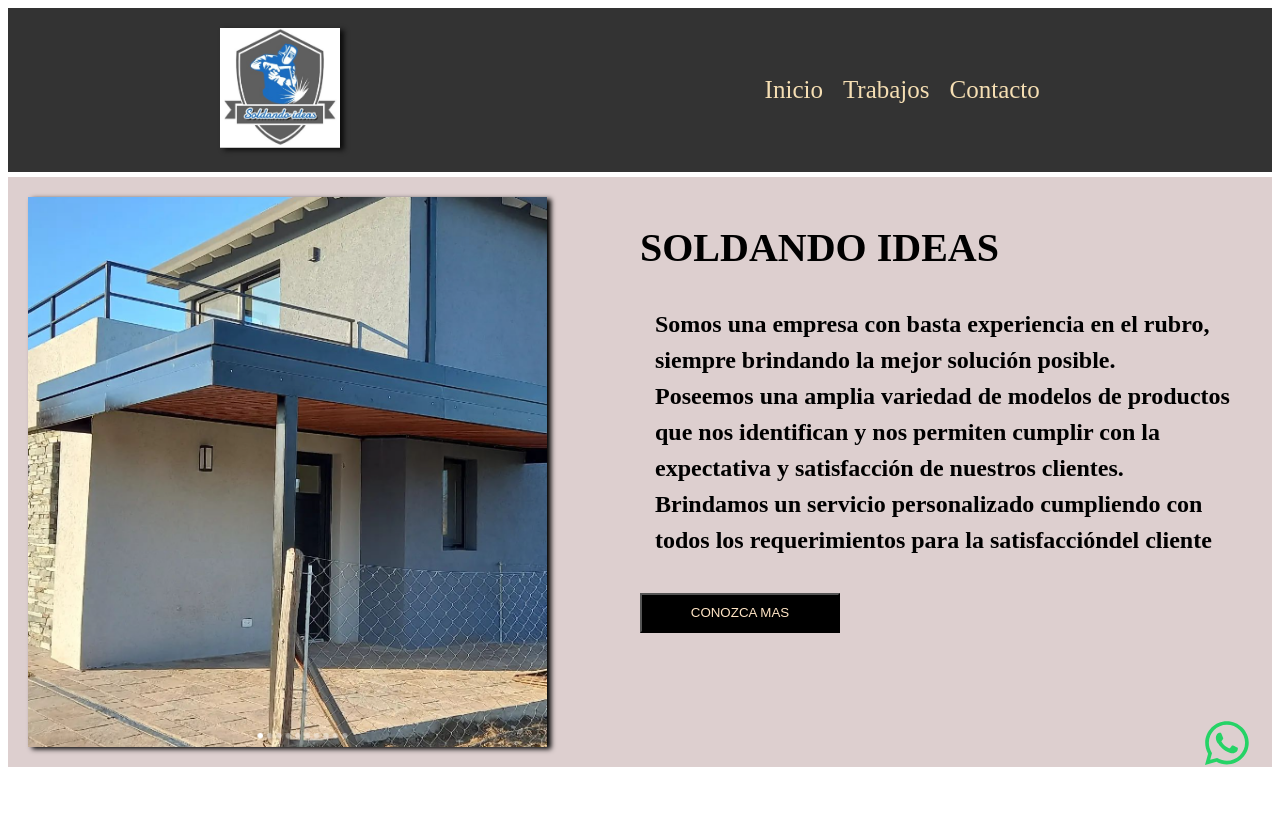
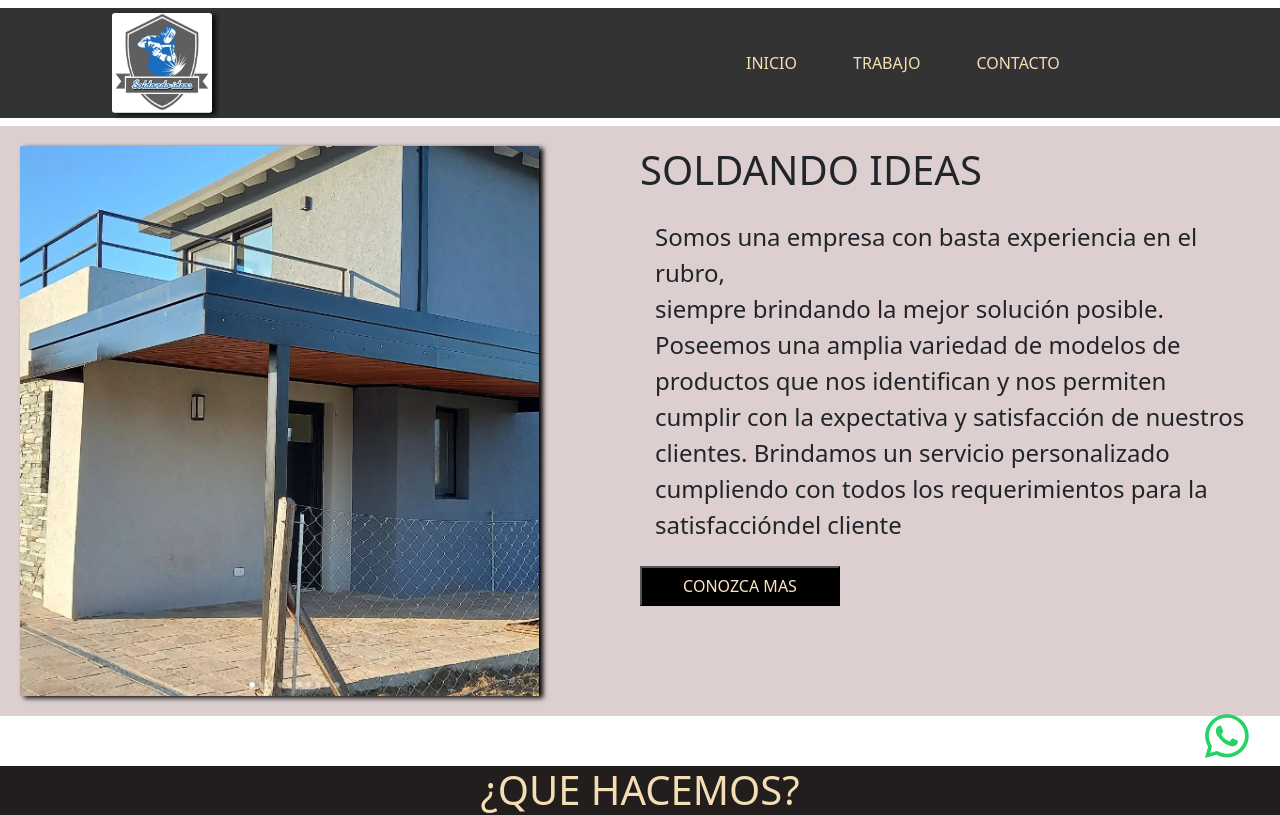
Before and after one commit to LeanRamirez/Soldando-Ideas, a React (Vite) app: page / in a window 1280 px wide. Shown: the top 815 px of the page. Built offline with nearby package versions, Linux system fonts and the light colour scheme.

Commit message:
actualizacion de barra de navegacion

```diff
--- a/package.json
+++ b/package.json
@@ -14,6 +14,7 @@
     "@fortawesome/free-brands-svg-icons": "^6.5.2",
     "@fortawesome/free-solid-svg-icons": "^6.5.2",
     "@fortawesome/react-fontawesome": "^0.2.0",
+    "bootstrap": "^5.3.3",
     "react": "^18.2.0",
     "react-dom": "^18.2.0",
     "react-router-dom": "^6.23.0"
--- a/src/App.css
+++ b/src/App.css
@@ -1,42 +1,3 @@
-/* #root {
-  max-width: 1280px;
-  margin: 0 auto;
-  padding: 2rem;
-  text-align: center;
+.body{
+  width: auto;
 }
-
-.logo {
-  height: 6em;
-  padding: 1.5em;
-  will-change: filter;
-  transition: filter 300ms;
-}
-.logo:hover {
-  filter: drop-shadow(0 0 2em #646cffaa);
-}
-.logo.react:hover {
-  filter: drop-shadow(0 0 2em #61dafbaa);
-}
-
-@keyframes logo-spin {
-  from {
-    transform: rotate(0deg);
-  }
-  to {
-    transform: rotate(360deg);
-  }
-}
-
-@media (prefers-reduced-motion: no-preference) {
-  a:nth-of-type(2) .logo {
-    animation: logo-spin infinite 20s linear;
-  }
-}
-
-.card {
-  padding: 2em;
-}
-
-.read-the-docs {
-  color: #888;
-} */
--- a/src/App.jsx
+++ b/src/App.jsx
@@ -1,6 +1,7 @@
 import React from 'react';
+import 'bootstrap/dist/css/bootstrap.min.css';
+// import style from "./App.css"
 
-import './App.css'
 
 import Inicio from './components/inicio/inicio'
 import NavBar from './components/navBar/navBar'
--- a/src/components/navBar/navBar.jsx
+++ b/src/components/navBar/navBar.jsx
@@ -1,25 +1,34 @@
-import React, { useState } from "react";
-import logo from "../../assets/logo.png";
+import React from "react";
 import style from "./navBar.module.css";
 
-const NavBar = () => {
-  const [showMenu, setShowMenu] = useState(false);
+import logo from "../../assets/logo.png";
 
-  return (
-    <nav className={style.nav}>
-      <div className={style.logo}>
-        <img src={logo} alt="logo"/>
+const NavBar =()=>{
+  return(
+    <nav className="navbar navbar-expand-md navbar-dark">
+      <div className={`container-fluid ${style.container}`}>
+          <a className="navbar-brand">
+            <img className={style.logo} src={logo} alt="logo"/>
+          </a>
+        <button className="navbar-toggler" type="button" data-bs-toggle="collapse" data-bs-target="#navbarToggler" aria-controls="navbarToggler" aria-expanded="false" aria-label="Toggle navigation">
+          <span className="navbar-toggler-icon"></span>
+        </button>
+        <div className={`collapse navbar-collapse ${style.menu}`} id="navbarToggler">
+          <ul className="navbar-nav me-auto mb-2 mb-lg-0">
+            <li className="nav-item">
+              <a className="nav-link" aria-current="page" href="#inicio">INICIO</a>
+            </li>
+            <li className="nav-item">
+              <a className="nav-link" href="#trabajos">TRABAJO</a>
+            </li>
+            <li className="nav-item">
+              <a className="nav-link" aria-disabled="true" href="#contacto">CONTACTO</a>
+            </li>
+          </ul>
+        </div>
       </div>
-      <div className={style.menuToggle} onClick={() => setShowMenu(!showMenu)}>
-        <i className={showMenu ? "fas fa-times" : "fas fa-bars"}></i>
-      </div>
-      <ul className={showMenu ? style.menuActive : style.menu}>
-        <li><a href="#inicio">Inicio</a></li>
-        <li><a href="#trabajos">Trabajos</a></li>
-        <li><a href="#contacto">Contacto</a></li>
-      </ul>
-    </nav>
-  );
+</nav>
+  )
 }
 
 export default NavBar;
--- a/src/components/navBar/navBar.module.css
+++ b/src/components/navBar/navBar.module.css
@@ -1,59 +1,27 @@
-.nav {
-    display: flex;
-    justify-content: space-around;
-    align-items: center;
-    padding: 20px;
-    background-color: #333;
-    margin-bottom: 5px;
-  }
+.container{
+  background-color: #333;
+  width: 100%;
+}
 
-  .logo img{
-    width: 120px;
-    height: 120px;
-    box-shadow: 4px 2px 5px rgb(12, 12, 12);
-  }
+.menu ul{
+  margin-left: 50%;
+}
 
-  .menu {
-    list-style: none;
-    display: flex;
-  }
+.menu a{
+  color: wheat;
+  margin-left: 40px;
+}
 
-  .menu li {
-    margin-right: 20px;
-  }
+.menu a:hover{
+  color: antiquewhite;
+  text-decoration: underline;
+}
 
-  .menu a {
-    text-decoration: none;
-    color: wheat;
-    font-size: 25px;
-  }
-  .menu a:hover{
-    transition: transform 0.3s ease;
-    text-decoration: underline;
-    transform: scale(1,1);
-  }
 
-  .menuToggle {
-    display: none;
-  }
-
-  @media screen and (max-width: 768px) {
-    .menu {
-      display: none;
-      flex-direction: column;
-      position: absolute;
-      top: 60px;
-      left: 0;
-      width: 100%;
-      background-color: #333;
-    }
-
-    .menuToggle {
-      display: block;
-      cursor: pointer;
-    }
-
-    .menuActive {
-      display: flex;
-    }
-  }
+.logo{
+  width: 100px;
+  height: 100px;
+  box-shadow: 4px 2px 5px rgb(12, 12, 12);
+  border-radius: 3px;
+  margin-left: 100%;
+}
```
Also changed, not shown: src/index.css (+3 -4 lines), 1 other file (tests, documents, lock files or other folders).
